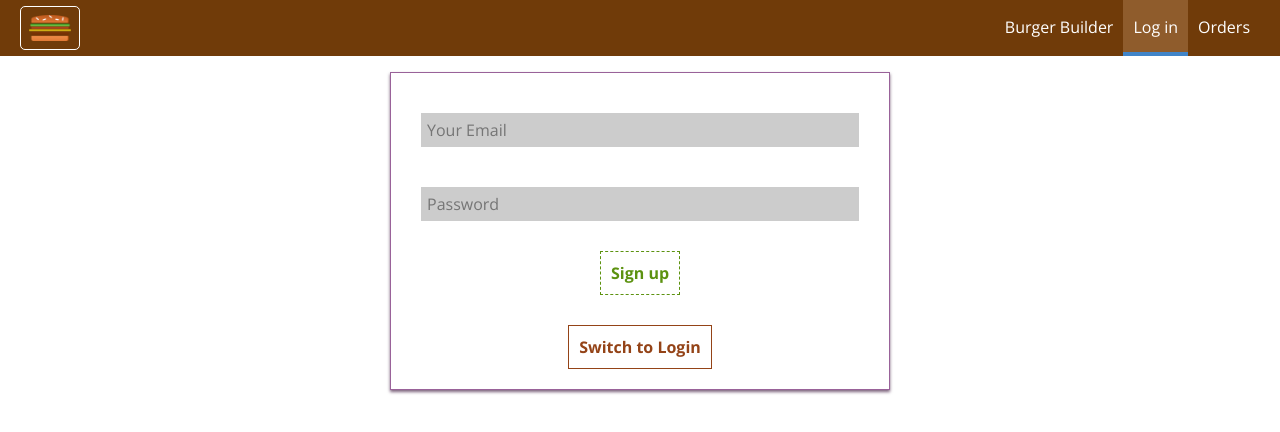
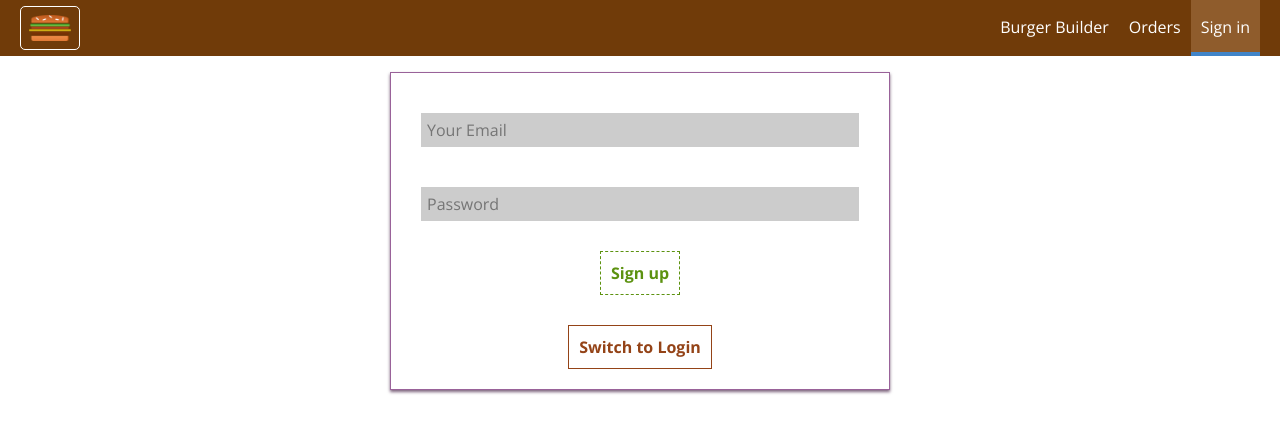
Before and after one commit to seldii/Burger-Builder-App, a React (Create React App) app: page /auth in a window 1280 px wide. Shown: the top 432 px of the page. Built offline with nearby package versions, Linux system fonts and the light colour scheme.

Commit message:
condotionally render UI based on authentication

```diff
--- a/src/components/Navigation/NavigationItems/NavigationItems.js
+++ b/src/components/Navigation/NavigationItems/NavigationItems.js
@@ -2,14 +2,18 @@ import React from "react";
 import NavigationItem from "./NavigationItem/NavigationItem";
 import styled from "./NavigationItems.module.css";
 
-const NavigationItems = () => {
+const NavigationItems = props => {
   return (
     <ul className={styled.NavigationItems}>
       <NavigationItem link="/" exact>
         Burger Builder
       </NavigationItem>
-      <NavigationItem link="/auth">Log in</NavigationItem>
       <NavigationItem link="/orders">Orders</NavigationItem>
+      {!props.isAuth ? (
+        <NavigationItem link="/auth">Sign in</NavigationItem>
+      ) : (
+        <NavigationItem link="/logout">Log out</NavigationItem>
+      )}
     </ul>
   );
 };
--- a/src/components/Navigation/SideDrawer/SideDrawer.js
+++ b/src/components/Navigation/SideDrawer/SideDrawer.js
@@ -21,7 +21,7 @@ const SideDrawer = props => {
           <Logo />
         </div>
         <nav>
-          <NavigationItems />{" "}
+          <NavigationItems isAuth={props.isAuthenticated} />{" "}
         </nav>
       </div>
     </Fragment>
--- a/src/components/Navigation/Toolbar/Toolbar.js
+++ b/src/components/Navigation/Toolbar/Toolbar.js
@@ -12,7 +12,7 @@ const Toolbar = props => {
         <Logo />
       </div>
       <nav className={styled.DesktopOnly}>
-        <NavigationItems />
+        <NavigationItems isAuth={props.isAuthenticated} />
       </nav>
     </header>
   );
--- a/src/hoc/Layout/Layout.js
+++ b/src/hoc/Layout/Layout.js
@@ -1,4 +1,5 @@
 import React, { Component, Fragment } from "react";
+import { connect } from "react-redux";
 import styled from "./Layout.module.css";
 import Toolbar from "../../components/Navigation/Toolbar/Toolbar";
 import SideDrawer from "../../components/Navigation/SideDrawer/SideDrawer";
@@ -15,8 +16,12 @@ class Layout extends Component {
   render() {
     return (
       <Fragment>
-        <Toolbar sideDrawerHandler={this.sideDrawerToggleHandler} />
+        <Toolbar
+          isAuthenticated={this.props.isAuthenticated}
+          sideDrawerHandler={this.sideDrawerToggleHandler}
+        />
         <SideDrawer
+          isAuthenticated={this.props.isAuthenticated}
           show={this.state.isSideDrawerOpen}
           sideDrawerHandler={this.sideDrawerToggleHandler}
         />
@@ -25,4 +30,10 @@ class Layout extends Component {
     );
   }
 }
-export default Layout;
+
+const mapStateToProps = state => {
+  return {
+    isAuthenticated: state.auth.token !== null
+  };
+};
+export default connect(mapStateToProps)(Layout);
```
